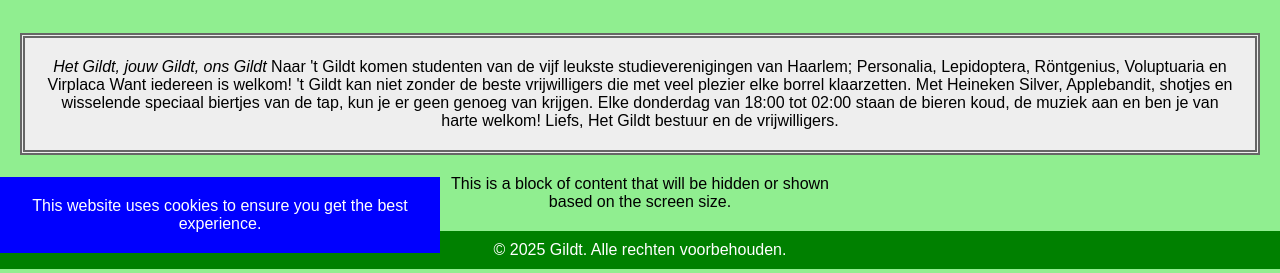
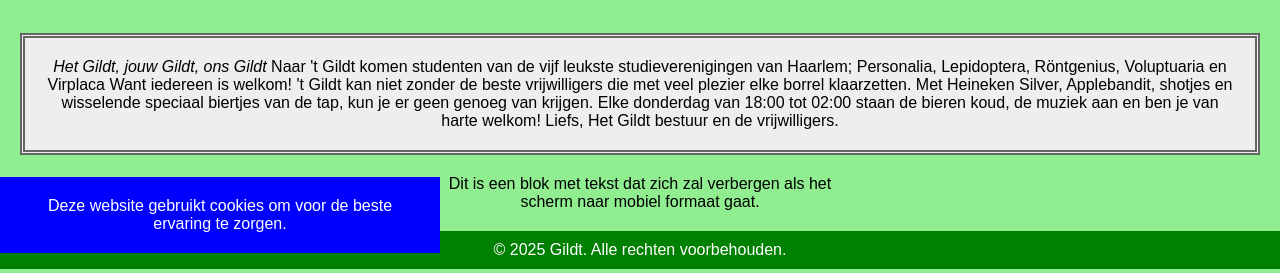
Before and after one commit to mishavde/web-markup, a plain HTML site: page index.html in a window 1280 px wide. Shown: the part 527-800 px from the top of the page. Drawn offline with Linux system fonts and the light colour scheme.

Commit message:
FINAL version 2.0
moet wel 'helemaal' nederlands zijn.

```diff
--- a/index.html
+++ b/index.html
@@ -9,7 +9,7 @@
 </head>
 <body id="background">
     <p id="cookie">
-        This website uses cookies to ensure you get the best experience.
+        Deze website gebruikt cookies om voor de beste ervaring te zorgen.
     </p>
 
     <header>
@@ -47,7 +47,9 @@
             Het Gildt bestuur en de vrijwilligers.</article>
     </section>
     <section class="extra-article">
-        <p>This is a block of content that will be hidden or shown based on the screen size.</p>
+        <p>
+            Dit is een blok met tekst dat zich zal verbergen als het scherm naar mobiel formaat gaat.
+        </p>
     </section>
 
     <footer>
```
